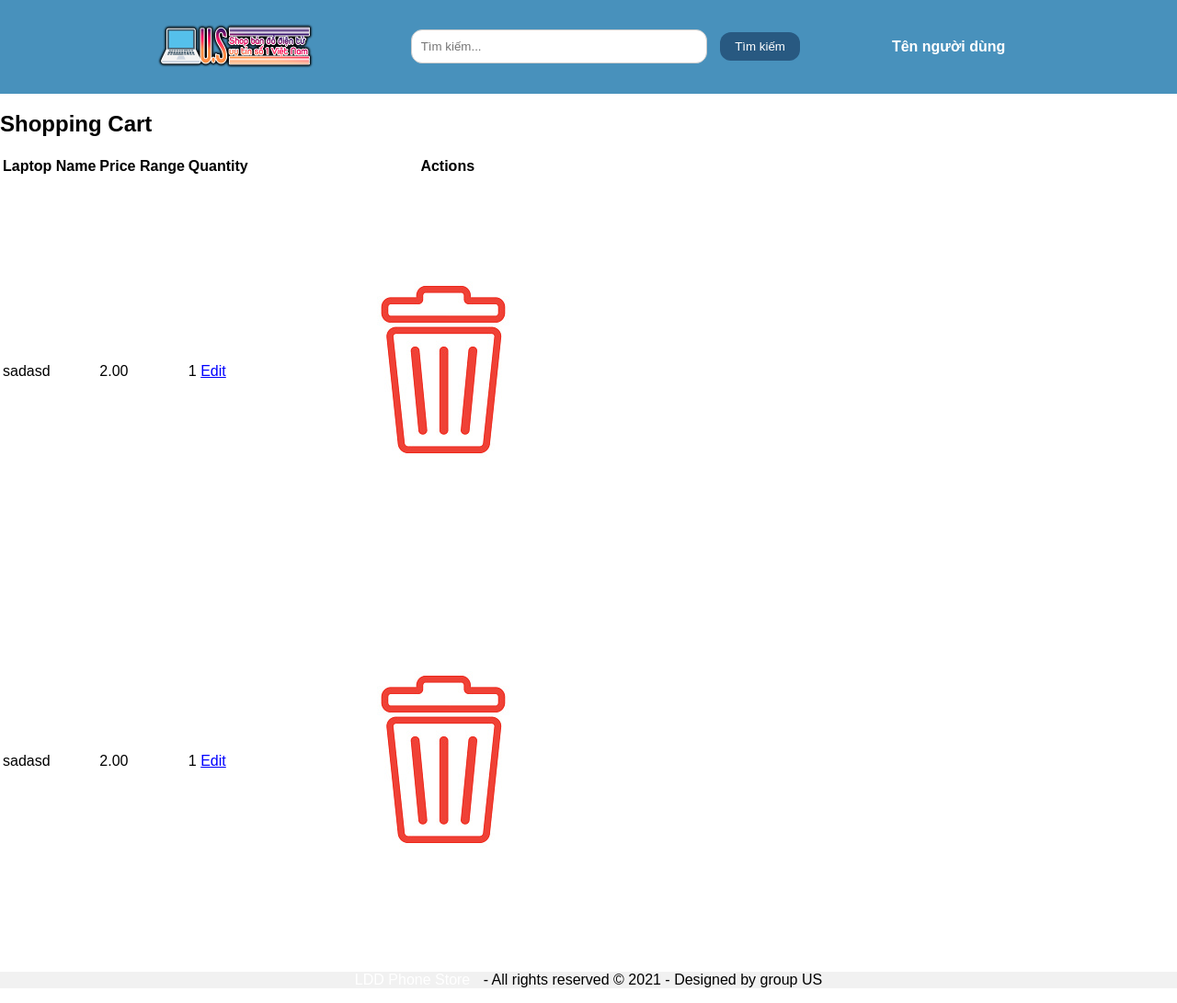
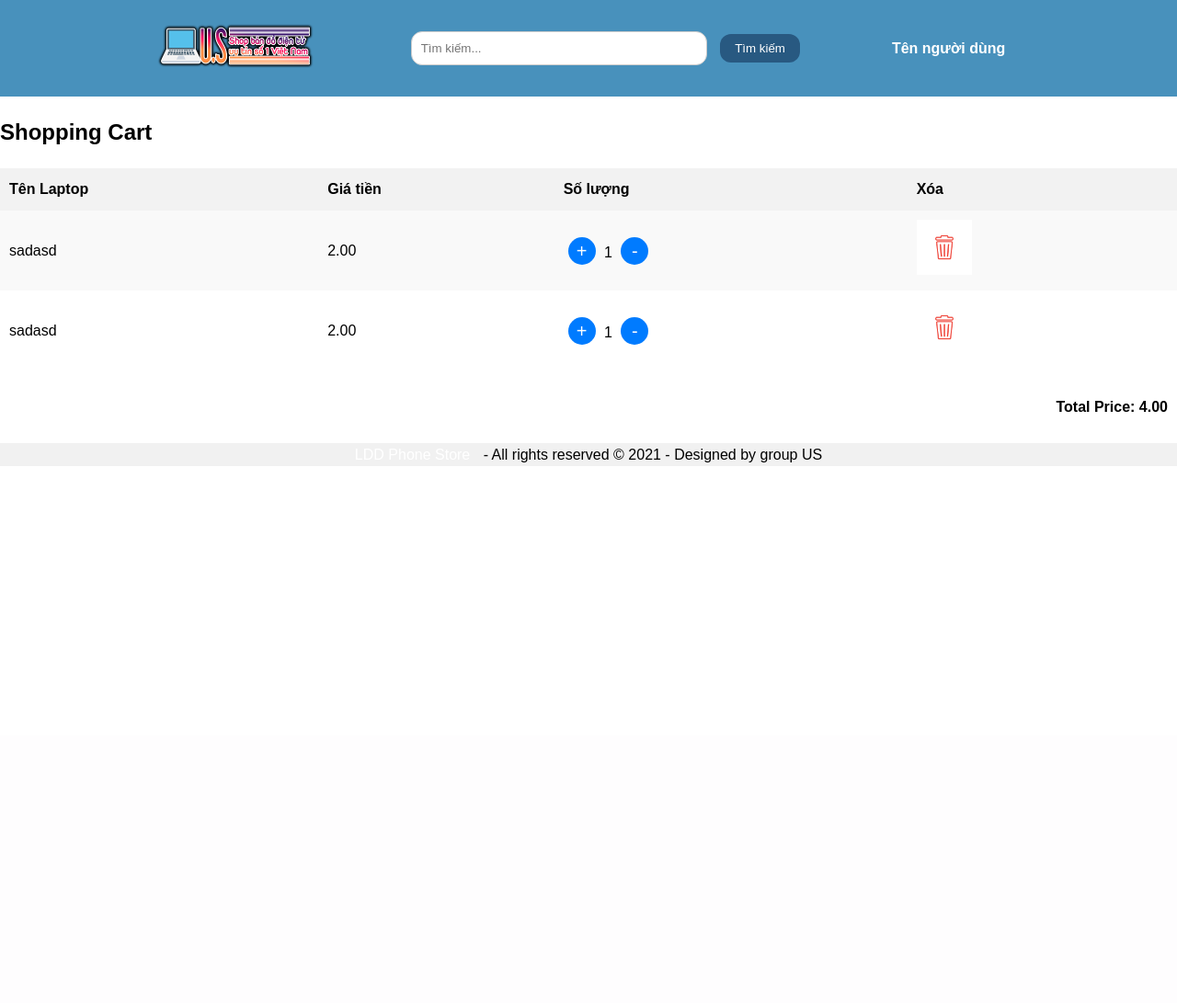
Before and after one commit to Nguyenbaothanh/Agile_Leo, a PHP site: page /layout/cart.php in a window 1280 px wide. Shown: the whole page at 92% size. After the commit the page ends 507 px from the top, so only its background shows below. Run offline with PHP 8.4, Linux system fonts and the light colour scheme; a user stored in the database is signed in; data comes from the database, SQL or seed files in the repository.

Commit message:
cap nhat lai nut them xoa dua cua gio hang

```diff
--- /dev/null
+++ b/css/cart.css
@@ -0,0 +1,55 @@
+body {
+    font-family: Arial, sans-serif;
+    line-height: 1.6;
+}
+
+table {
+    width: 100%;
+    border-collapse: collapse;
+}
+
+table th,
+table td {
+    padding: 10px;
+    text-align: left;
+}
+
+table th {
+    background-color: #f2f2f2;
+}
+
+table tr:nth-child(even) {
+    background-color: #f9f9f9;
+}
+
+.remove-product img {
+    width: 60px;
+    height: 60px;
+    cursor: pointer;
+}
+
+.quantity-action-btn-increase,
+.quantity-action-btn-decrease {
+    display: inline-block;
+    width: 30px;
+    height: 30px;
+    text-align: center;
+    line-height: 30px;
+    font-size: 20px;
+    cursor: pointer;
+    background-color: #007bff;
+    color: #fff;
+    border-radius: 50%;
+    margin: 0 5px;
+}
+
+.quantity-action-btn-increase:hover,
+.quantity-action-btn-decrease:hover {
+    background-color: #0056b3;
+}
+
+#totalPriceDisplay {
+    text-align: right;
+    font-weight: bold;
+    padding: 10px;
+}
--- a/layout/cart.php
+++ b/layout/cart.php
@@ -4,21 +4,13 @@
     <meta charset="UTF-8">
     <meta name="viewport" content="width=device-width, initial-scale=1.0">
     <title>Shopping Cart</title>
-    <style>
-        /* Add custom CSS for the "Edit Quantity" button */
-        .edit-quantity-btn {
-            cursor: pointer;
-            color: blue;
-            text-decoration: underline;
-        }
-    </style>
+    <link rel="stylesheet" href="/css/cart.css">
 </head>
 <body>
     <header><?php include "header.php"; ?></header>
     <?php
     // cart.php
     // Initialize the session (assuming you want to use sessions)
-
     include 'connect.php';
 
     // Function to sanitize input (to prevent SQL injection)
@@ -30,64 +22,128 @@
     if (isset($_SESSION['user_id'])) {
         $user_id = sanitize_input($_SESSION['user_id']);
 
-        // Fetch all items from the shopping cart table for the current user
-        $sql = "SELECT shopping_cart.quantity, laptops.id, laptops.laptop_name, laptops.price_range
+        // Fetch distinct items from the shopping cart table for the current user
+        $sql = "SELECT DISTINCT shopping_cart.laptop_id, shopping_cart.quantity, laptops.laptop_name, laptops.price_range
                 FROM shopping_cart
                 JOIN laptops ON shopping_cart.laptop_id = laptops.id
                 WHERE shopping_cart.user_id = $user_id";
         $result = $conn->query($sql);
 
         if ($result && $result->num_rows > 0) {
+            // Initialize a variable to keep track of the total price
+            $totalPrice = 0;
+
             echo "<h2>Shopping Cart</h2>";
             echo "<table>";
-            echo "<tr><th>Laptop Name</th><th>Price Range</th><th>Quantity</th><th>Actions</th></tr>";
-
+            echo "<tr><th>Tên Laptop</th><th>Giá tiền</th><th>Số lượng</th><th>Xóa</th></tr>";
             while ($row = $result->fetch_assoc()) {
-                $laptop_id = $row['id'];
+                $laptop_id = $row['laptop_id'];
                 $laptop_name = $row['laptop_name'];
                 $price_range = $row['price_range'];
                 $quantity = $row['quantity'];
 
+                // Tính tổng giá tiền cho sản phẩm hiện tại
+                $totalPriceForItem = $price_range * $quantity;
+                // Cập nhật giá tiền tổng cộng
+                $totalPrice += $totalPriceForItem;
+
                 echo "<tr>";
                 echo "<td>$laptop_name</td>";
                 echo "<td>$price_range</td>";
-                echo "<td><span class='quantity-value' data-laptop-id='$laptop_id'>$quantity</span> <span class='edit-quantity-btn' onclick='editQuantity($laptop_id)'>Edit</span></td>";
-                echo "<td><a href='/action/remove_product_cart.php?delete_laptop_id=$laptop_id'><img src='/img/remove_product.jpg' alt='Remove'></a></td>";
+                echo "<td>";
+
+                // New div wrapper for quantity-value
+                echo "<div class='quantity-wrapper'>";
+                echo "<span class='quantity-action-btn-increase' data-laptop-id='$laptop_id' data-action='increase'>+</span> ";
+                echo "<span class='quantity-value' data-laptop-id='$laptop_id'>$quantity</span> ";
+                echo "<span class='quantity-action-btn-decrease' data-laptop-id='$laptop_id' data-action='decrease'>-</span>";
+                echo "</div>";
+
+                echo "</td>";
+                echo "<td class='remove-product'><a href='/action/remove_product_cart.php?delete_laptop_id=$laptop_id'><img src='/img/remove_product.jpg' alt='Remove'></a></td>";
                 echo "</tr>";
             }
+            echo "</table>";
 
-            echo "</table>";
+            // Hiển thị tổng giá tiền
+            echo "<p id='totalPriceDisplay'>Total Price: $totalPrice</p>";
         } else {
             echo "<p>Your shopping cart is empty.</p>";
         }
     } else {
         echo "<p>User not logged in. Please log in to view the shopping cart.</p>";
     }
-    $conn->close();
     ?>
     <footer><?php include "footer.php"; ?></footer>
 
-    <!-- JavaScript to handle quantity editing -->
+
     <script>
-        function editQuantity(laptop_id) {
-            let currentQuantity = parseInt(document.querySelector(`[data-laptop-id="${laptop_id}"]`).innerText);
+    // JavaScript code for quantity update
+    function updateQuantity(laptopId, action) {
+        const quantityElement = document.querySelector(`.quantity-value[data-laptop-id='${laptopId}']`);
+        let currentQuantity = parseInt(quantityElement.textContent);
 
-            let newQuantity = prompt("Enter the new quantity:", currentQuantity);
-            newQuantity = parseInt(newQuantity);
+        if (action === 'increase') {
+            currentQuantity++;
+        } else if (action === 'decrease') {
+            currentQuantity = Math.max(1, currentQuantity - 1);
+        }
 
-            // Check if the new quantity is a valid number and at least 1
-            if (!isNaN(newQuantity) && newQuantity >= 1) {
-                // Update the quantity in the HTML
-                document.querySelector(`[data-laptop-id="${laptop_id}"]`).innerText = newQuantity;
+        // Send an AJAX request to update the quantity in the database
+        const xhr = new XMLHttpRequest();
+        xhr.open('POST', '/action/update_quantity.php', true);
+        xhr.setRequestHeader('Content-Type', 'application/x-www-form-urlencoded');
+        xhr.onreadystatechange = function () {
+            if (xhr.readyState === XMLHttpRequest.DONE && xhr.status === 200) {
+                // Update the quantity displayed on the page
+                quantityElement.textContent = currentQuantity;
 
-                // Update the quantity in the database using AJAX
-                // Here, you would make an AJAX call to a PHP script that updates the database
-                // with the new quantity for the specific laptop_id. Since this requires server-side
-                // scripting and AJAX, it is beyond the scope of this static code example.
-            } else {
-                alert("Invalid quantity. Quantity must be a number and at least 1.");
+                // Update the total price
+                updateTotalPrice();
             }
-        }
-    </script>
+        };
+
+        // Prepare the data to be sent in the POST request
+        const data = `laptop_id=${encodeURIComponent(laptopId)}&quantity=${encodeURIComponent(currentQuantity)}`;
+
+        // Send the POST request
+        xhr.send(data);
+    }
+
+    // Function to update the total price
+    function updateTotalPrice() {
+        const quantityElements = document.querySelectorAll('.quantity-value');
+        let totalPrice = 0;
+
+        quantityElements.forEach(quantityElement => {
+            const laptopId = quantityElement.getAttribute('data-laptop-id');
+            const priceElement = quantityElement.closest('tr').querySelector('td:nth-child(2)'); // Find the corresponding price element in the row
+            const priceRange = parseFloat(priceElement.textContent); // Parse the price as a float
+
+            if (!isNaN(priceRange)) {
+                const quantity = parseInt(quantityElement.textContent);
+                totalPrice += priceRange * quantity;
+            }
+        });
+
+        // Update the total price displayed on the page
+        const totalPriceDisplay = document.getElementById('totalPriceDisplay');
+        totalPriceDisplay.textContent = isNaN(totalPrice) ? "Total Price: NaN" : `Total Price: ${totalPrice.toFixed(2)}`;
+    }
+
+    // Event listener to handle the quantity button clicks
+    const quantityButtons = document.querySelectorAll('.quantity-action-btn-increase, .quantity-action-btn-decrease');
+    quantityButtons.forEach(button => {
+        button.addEventListener('click', function () {
+            const laptopId = this.getAttribute('data-laptop-id');
+            const action = this.getAttribute('data-action');
+            updateQuantity(laptopId, action);
+        });
+    });
+
+    // Calculate and display the initial total price
+    updateTotalPrice();
+</script>
+
 </body>
 </html>
--- a/layout/header.php
+++ b/layout/header.php
@@ -36,11 +36,11 @@
             <li><a href="profile.php">Thông tin người dùng</a></li>
 
             <?php if ($_SESSION['type'] === 'user') : ?>
-              <li><a href="/cart.php">Giỏ hàng</a></li>
+              <li><a href="cart.php">Giỏ hàng</a></li>
             <?php endif; ?>
             <?php if ($_SESSION['type'] === 'admin') : ?>
               <li><a href="admin_dashboard.php">Dashboard Admin</a></li>
-              <li><a href="/cart.php">Giỏ hàng</a></li>
+              <li><a href="cart.php">Giỏ hàng</a></li>
 
             <?php endif; ?>
             <li><a href="logout.php">Đăng xuất</a></li>
```
Also changed, not shown: action/update_quantity.php (added, +29 -0 lines).
